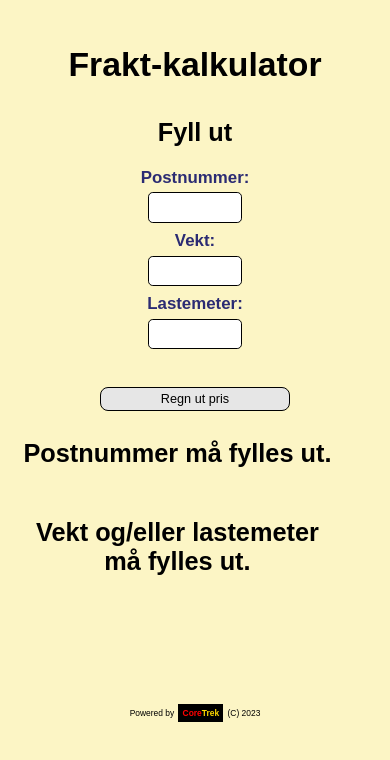
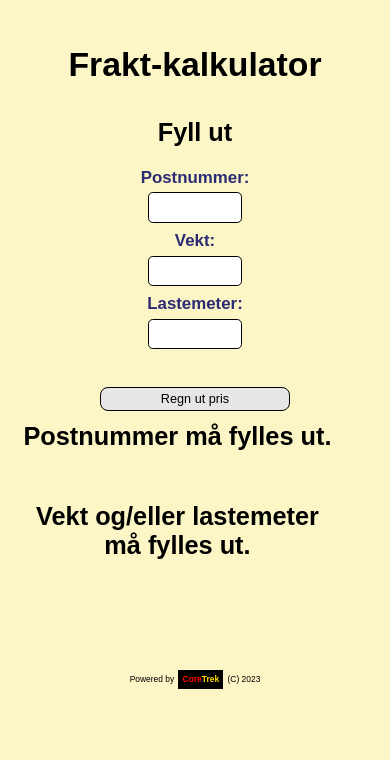
Before and after one commit to christian-kodehode/fraktkalk-v1, a website: page index.html in a window 390 px wide. Drawn offline with nearby package versions, Linux system fonts and the light colour scheme.

Commit message:
Update mq-mobile.css

```diff
--- a/css/mq-mobile.css
+++ b/css/mq-mobile.css
@@ -7,7 +7,7 @@
   :root {
     /* --- SECTION HEIGTHS --- */
     --sec-h-head: 10vh;
-    --sec-h-form: 72vh;
+    --sec-h-form: 68vh;
     --sec-h-foot: 5vh;
 
     /* --- ELEMENT SIZES --- */
```
